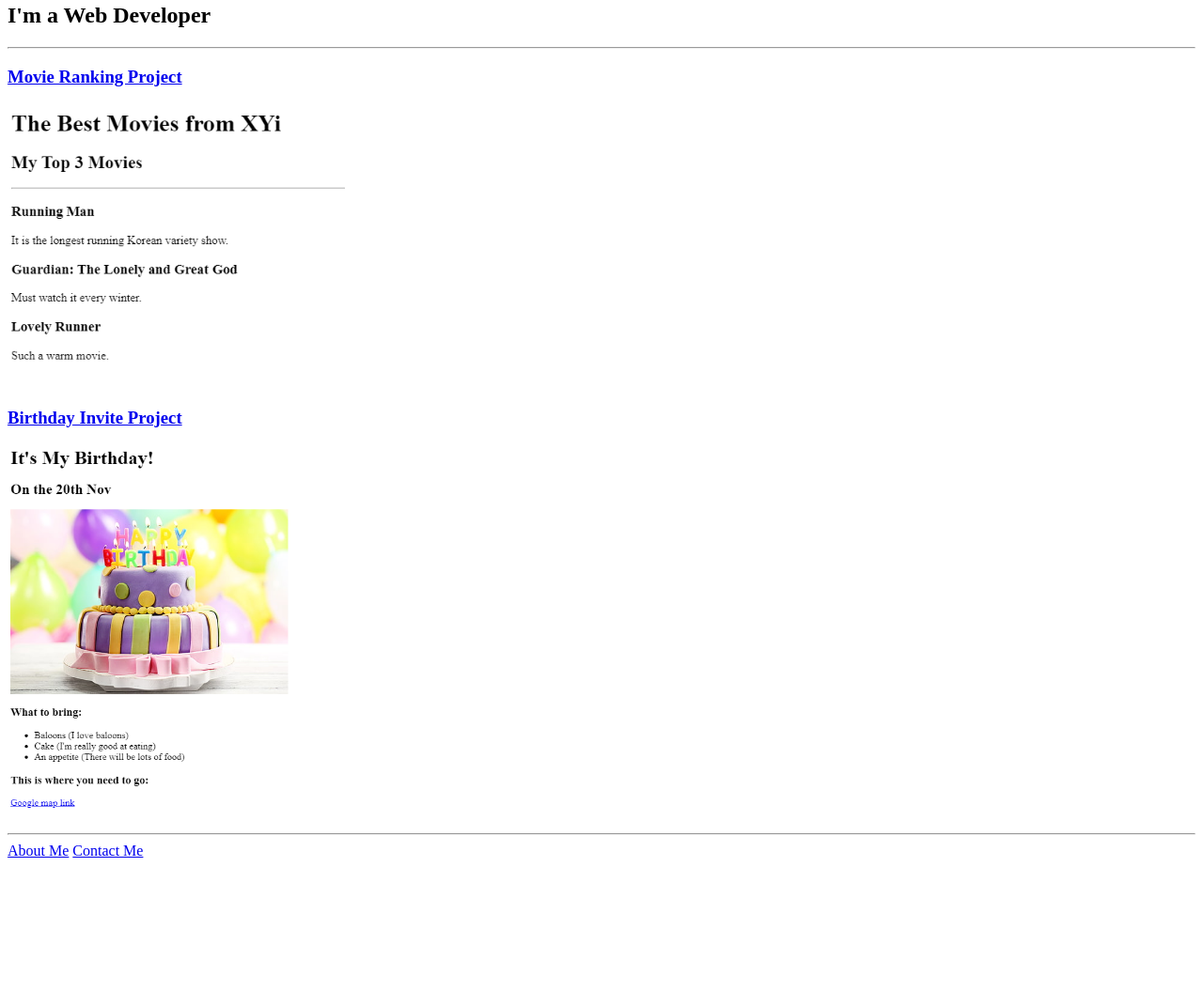
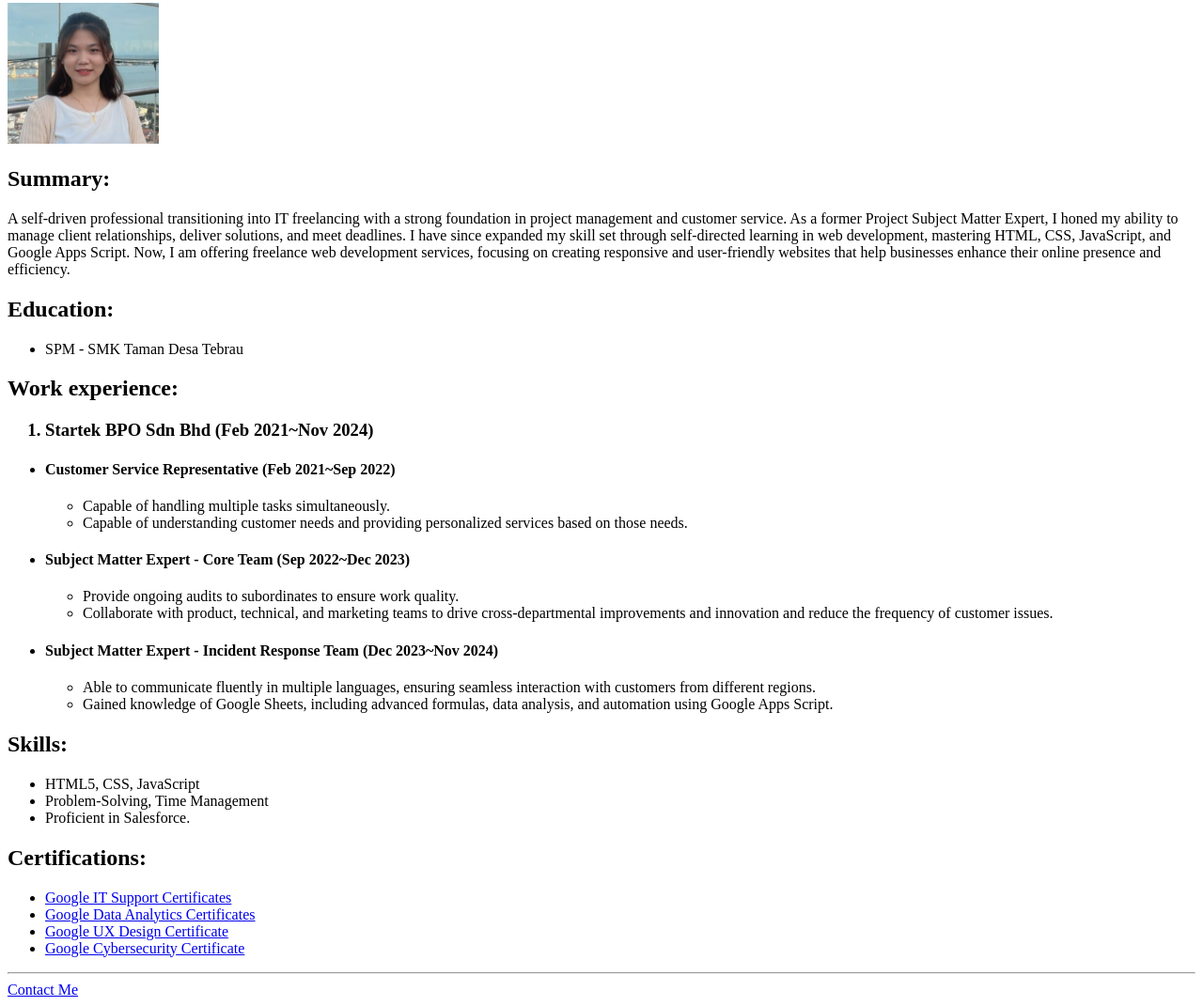
Before and after one commit to XYi120021/html-portfolio, a plain HTML site: page index.html in a window 1280 px wide. Shown: the part 77-1148 px from the top of the page at 94% size. Before the commit the page ends 1000 px from the top, so only its background shows below. Drawn offline with Linux system fonts and the light colour scheme.

Commit message:
Add files via upload

```diff
--- a/index.html
+++ b/index.html
@@ -3,23 +3,77 @@
 <head>
     <meta charset="UTF-8">
     <meta name="viewport" content="width=device-width, initial-scale=1.0">
-    <title>XYi's HTML Portfolio</title>
+    <title>My Resume</title>
 </head>
 <body>
-    <h1>XYi's Portfolio</h1>
-    <h2>I'm a Web Developer</h2>
+    <h1>Tan Xin Yee (XYi)</h1>
+    <img src="./asset/images/Profile Image.png" height="150" alt="Profile image of Xin Yee" />
+    <h2>Summary:</h2>
+    <p>
+        A self-driven professional transitioning into IT freelancing with a strong foundation in project management and customer service. As a former Project Subject Matter Expert, I honed my ability to manage client relationships, deliver solutions, and meet deadlines. I have since expanded my skill set through self-directed learning in web development, mastering HTML, CSS, JavaScript, and Google Apps Script. Now, I am offering freelance web development services, focusing on creating responsive and user-friendly websites that help businesses enhance their online presence and efficiency.
+    </p>
+    <h2>Education:</h2>
+    <ul>
+        <li>
+            SPM - SMK Taman Desa Tebrau
+        </li>
+    </ul>
+    <h2>Work experience:</h2>
+    <h3>
+        <ol>
+            <li>Startek BPO Sdn Bhd (Feb 2021~Nov 2024)</li>
+        </ol>
+    </h3>
+
+        <ul>
+            <li>
+                <h4>Customer Service Representative (Feb 2021~Sep 2022)</h4>
+                <ul>
+                    <li>Capable of handling multiple tasks simultaneously.</li>
+                    <li>Capable of understanding customer needs and providing personalized services based on those needs.</li>
+                </ul>
+            </li>
+            <li>
+                <h4>Subject Matter Expert - Core Team (Sep 2022~Dec 2023)</h4>
+                <ul>
+                    <li>Provide ongoing audits to subordinates to ensure work quality.</li>
+                    <li>Collaborate with product, technical, and marketing teams to drive cross-departmental improvements and innovation and reduce the frequency of customer issues.</li>
+                </ul>
+            </li>
+            <li>
+                <h4>Subject Matter Expert - Incident Response Team (Dec 2023~Nov 2024)</h4>
+                <ul>
+                    <li>Able to communicate fluently in multiple languages, ensuring seamless interaction with customers from different regions.</li>
+                    <li>Gained knowledge of Google Sheets, including advanced formulas, data analysis, and automation using Google Apps Script.</li>
+                </ul>
+            </li>
+        </ul>
+    <h2>Skills:</h2>
+    <p>
+        <ul>
+            <li>HTML5, CSS, JavaScript</li>
+            <li>Problem-Solving, Time Management</li>
+            <li>Proficient in Salesforce.</li>
+        </ul>
+    </p>
+    <h2>Certifications:</h2>
+    <p>
+        <ul>
+            <li>
+                <a href="https://grow.google/certificates/it-support/">Google IT Support Certificates</a>
+            </li>
+            <li>
+                <a href="https://grow.google/certificates/data-analytics/">Google Data Analytics Certificates</a>
+            </li>
+            <li>
+                <a href="https://grow.google/certificates/ux-design/">Google UX Design Certificate</a>
+            </li>
+            <li>
+                <a href="https://grow.google/certificates/cybersecurity/">Google Cybersecurity Certificate</a>
+            </li>
+        </ul>
+    </p>
     <hr />
-    <h3>
-        <a href="./public/movie-ranking.html">Movie Ranking Project</a>
-    </h3>
-    <img src="./assets/images/movie-ranking.png" alt="Movie Ranking Project Photo" height="300" />
-    <br />
-    <h3>
-        <a href="./public/birthday-invite.html">Birthday Invite Project</a>
-    </h3>
-    <img src="./assets/images/birthday-invite.png" alt="Birthday Invite Project Photo" height="400" />
-    <hr />
-    <a href="./public/about.html">About Me</a>
     <a href="./public/contact.html">Contact Me</a>
 </body>
 </html>
```
Also changed, not shown: public/Instructions.html (added, +24 -0 lines), public/contact.html (+10 -3 lines), asset/images/Profile Image.png (added), asset/images/WhatsApp Icon.png (added).
